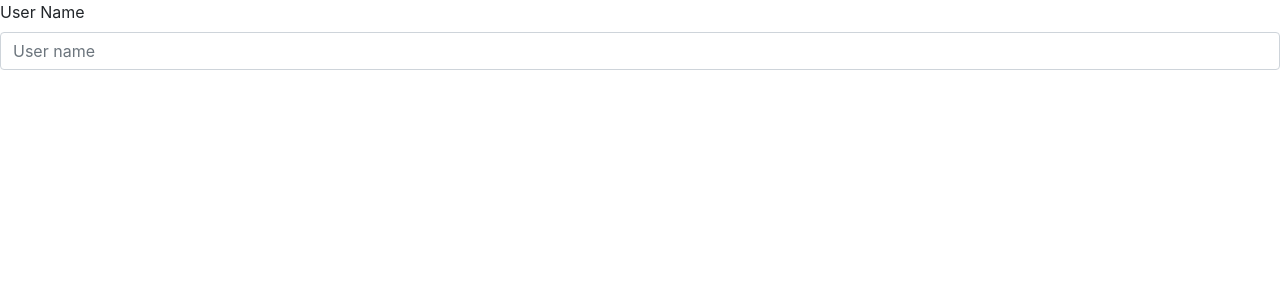
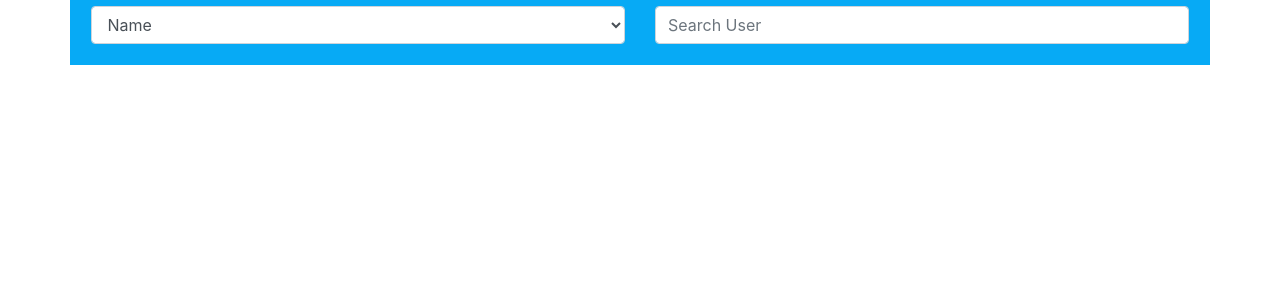
Before and after one commit to patilrevansidh/gitprofile, a React (Create React App) app: page / in a window 1280 px wide. Shown: the top 300 px of the page. Built offline with nearby package versions, Linux system fonts and the light colour scheme.

Commit message:
searchWith new design

```diff
--- a/src/App.js
+++ b/src/App.js
@@ -1,15 +1,14 @@
 import React, { Component } from 'react';
-import Search from './modules/search';
+import { Container } from 'reactstrap';
+import SearchContainer from './app/search/searchbox/searchContainer';
 
 
 class App extends Component {
   render() {
     return (
-      <div className="App">
-        <header className="App-header">
-        </header>
-        <Search/>
-      </div>
+      <Container>
+        <SearchContainer/>
+      </Container>
     );
   }
 }
--- /dev/null
+++ b/src/app/search/searchbox/searchComponent.js
@@ -0,0 +1,31 @@
+import React from 'react';
+import { Row, Col, Form, FormGroup, Input } from 'reactstrap';
+import { COLOR } from '../../../common/constatns/stringConstants';
+
+const SearchContainer = (props) => {
+  return (
+    <Row>
+      <Col style={{ height: '8%', backgroundColor: COLOR.PRIMARY_BLUE }}>
+        <Form onSubmit={(e) => { e.preventDefault(); props.onSearch() }}>
+          <Row style={{ padding: '0.5%' }}>
+            <Col sm="6">
+              <FormGroup>
+                <Input onChange={(e) => props.onChange(e)} type="select" name="sortType" id="exampleSelect">
+                  <option>Name</option>
+                  <option>Rank</option>
+                </Input>
+              </FormGroup>
+            </Col>
+            <Col sm="6">
+              <FormGroup>
+                <Input onChange={(e) => props.onChange(e)} type="text" name="userName" id="username" placeholder="Search User" />
+              </FormGroup>
+            </Col>
+          </Row>
+        </Form>
+      </Col>
+    </Row>
+  );
+};
+
+export default SearchContainer;
--- /dev/null
+++ b/src/app/search/searchbox/searchContainer.js
@@ -0,0 +1,29 @@
+import React, { Component } from 'react';
+import SearchComponent from './searchComponent';
+
+class SearchContainer extends Component {
+  constructor(props) {
+    super(props)
+    this.state = {
+      sortType: '',
+      userName: ''
+    }
+    this.handleChange = this.handleChange.bind(this)
+    this.handleSearch = this.handleSearch.bind(this)
+  }
+
+  handleChange(e) {
+    this.setState({[e.target.name]:e.target.value});
+  }
+  handleSearch(){
+    console.log("state",this.state)
+  }
+
+  render() {
+    return (
+      <SearchComponent onChange= {this.handleChange} onSearch= {this.handleSearch}/>
+    );
+  }
+}
+
+export default SearchContainer;
--- /dev/null
+++ b/src/common/constatns/stringConstants.js
@@ -0,0 +1,11 @@
+export const COLOR = {
+    PRIMARY_BLUE: '#07aaf5',
+    WHITE: '#FFF',
+    BLACK: '#000',
+    GRAY: '#F5F5F5'
+}
+
+export const SORT_TYPES = {
+    NAME: '',
+    RANK: ''
+}
--- a/src/modules/search/index.js
+++ b/src/modules/search/index.js
@@ -1,7 +1,6 @@
 import React, { Component } from 'react';
 import SearchBox from './searchBox';
 import { connect } from 'react-redux';
-import userService from './service';
 import onSearchUser from './action';
 import UsersList from './userList';
 
--- a/src/modules/search/searchBox.js
+++ b/src/modules/search/searchBox.js
@@ -5,10 +5,9 @@ const searchBox = (props) => {
     return (
         <Form onSubmit={(e)=>{e.preventDefault();props.onSubmit()}}>
             <FormGroup>
-                <Label>User Name</Label>
                 <Input name="userName"
-                        id="exampleEmail" placeholder="User name"
-                        onChange={(e)=>props.onUserNameChange(e)} />
+                    id="exampleEmail" placeholder="User name"
+                    onChange={(e)=>props.onUserNameChange(e)} />
             </FormGroup>
         </Form>
     );
```
Also changed, not shown: src/appOld.js (added, +17 -0 lines), src/app/search/profileList/profileListComponent.js (added), src/app/search/profileList/profileListContainer.js (added).
